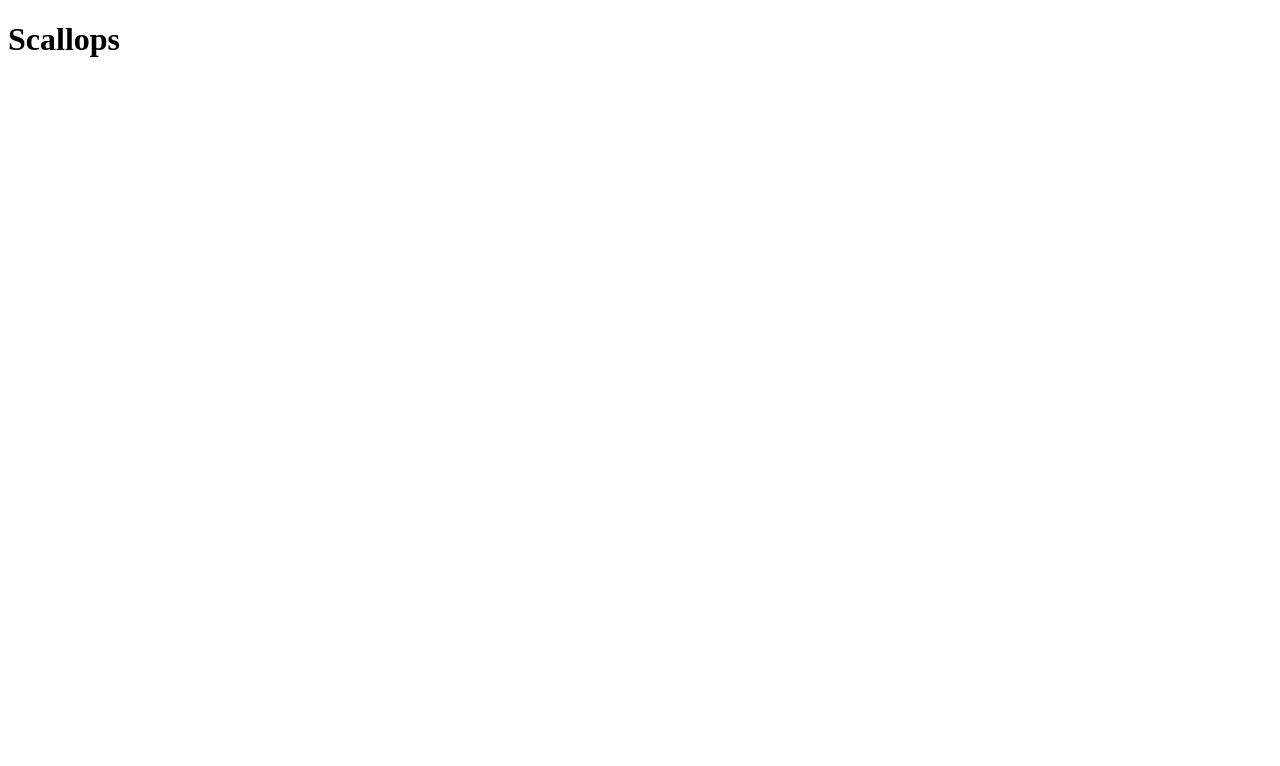
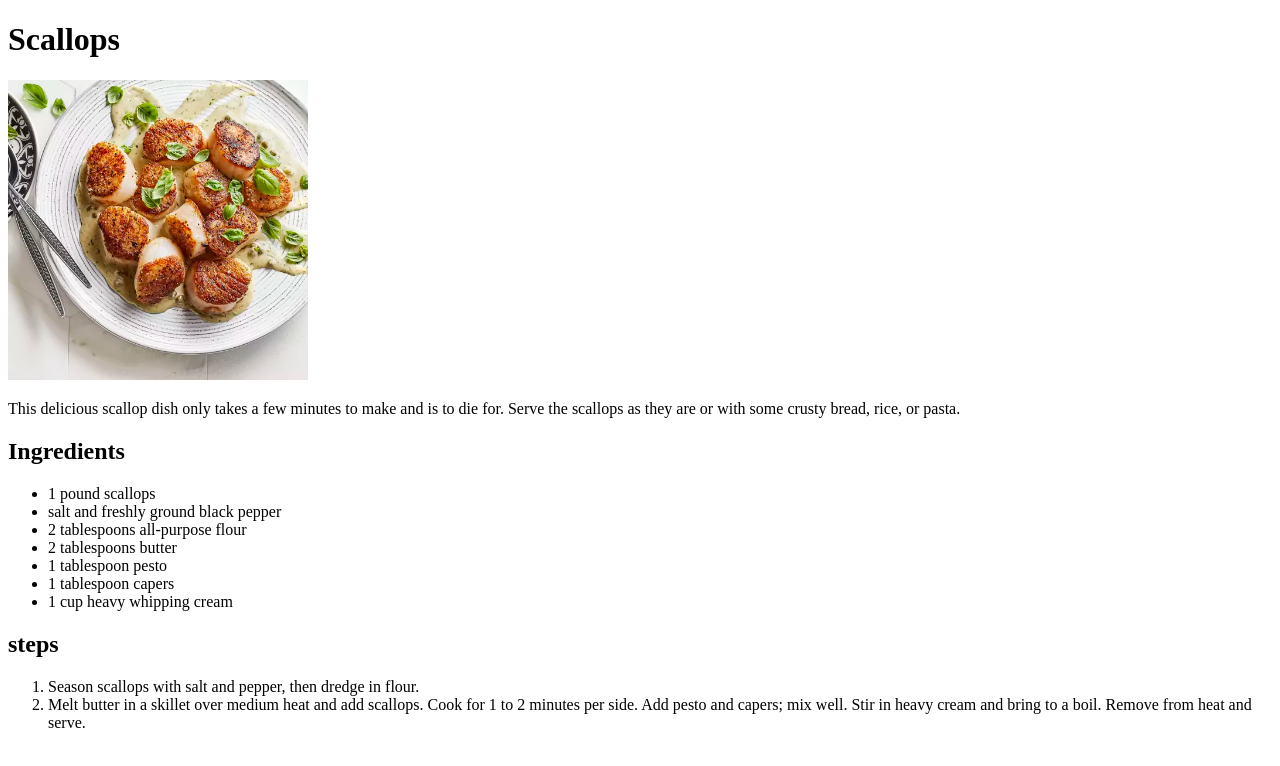
Before and after one commit to AliEsmaeili98/recipes, a plain HTML site: page recipes/scallops-with-pesto-cream-sauce.html in a window 1280 px wide. Drawn offline with Linux system fonts and the light colour scheme.

Commit message:
Add scallops recipe
find an image for the recipe and write the recipe
itself.

```diff
--- a/recipes/scallops-with-pesto-cream-sauce.html
+++ b/recipes/scallops-with-pesto-cream-sauce.html
@@ -7,5 +7,31 @@
 </head>
 <body>
     <h1>Scallops</h1>
+    <img src="../images/scallops-with-pesto-cream-sauce.webp" alt="Scallops with Pesto Cream Sauce" width="300">
+    <p>
+        This delicious scallop dish only takes a few minutes to make and is to die for.
+        Serve the scallops as they are or with some crusty bread, rice, or pasta.
+    </p>
+    <h2>Ingredients</h2>
+    <ul>
+        <li>1 pound scallops</li>
+        <li>salt and freshly ground black pepper</li>
+        <li>2 tablespoons all-purpose flour</li>
+        <li>2 tablespoons butter</li>
+        <li>1 tablespoon pesto</li>
+        <li>1 tablespoon capers</li>
+        <li>1 cup heavy whipping cream</li>
+    </ul>
+    <h2>steps</h2>
+    <ol>
+        <li>
+            Season scallops with salt and pepper, then dredge in flour.
+        </li>
+        <li>
+            Melt butter in a skillet over medium heat and add scallops.
+            Cook for 1 to 2 minutes per side. Add pesto and capers; mix well.
+            Stir in heavy cream and bring to a boil. Remove from heat and serve.
+        </li>
+    </ol>
 </body>
 </html>
```
Also changed, not shown: images/scallops-with-pesto-cream-sauce.webp (added).
